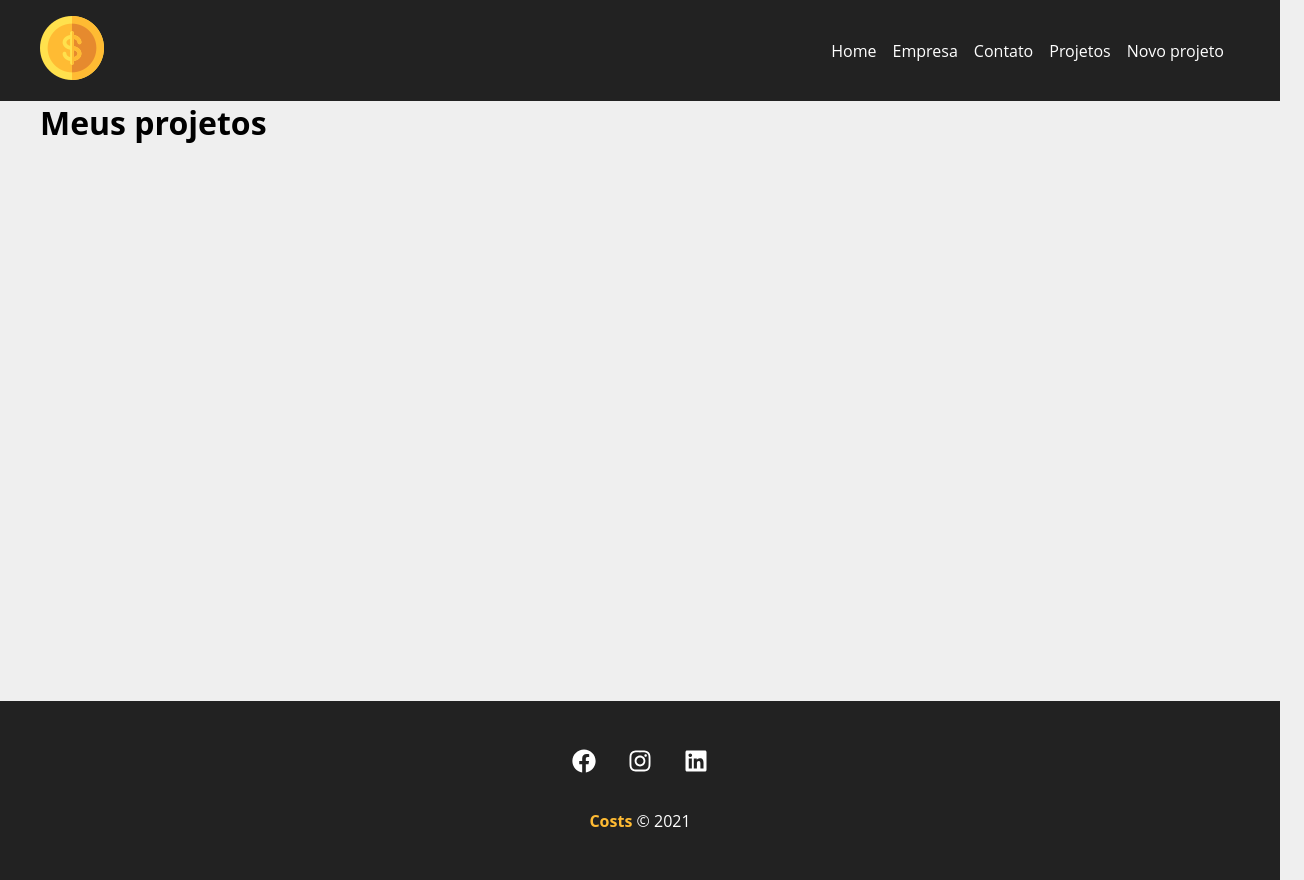
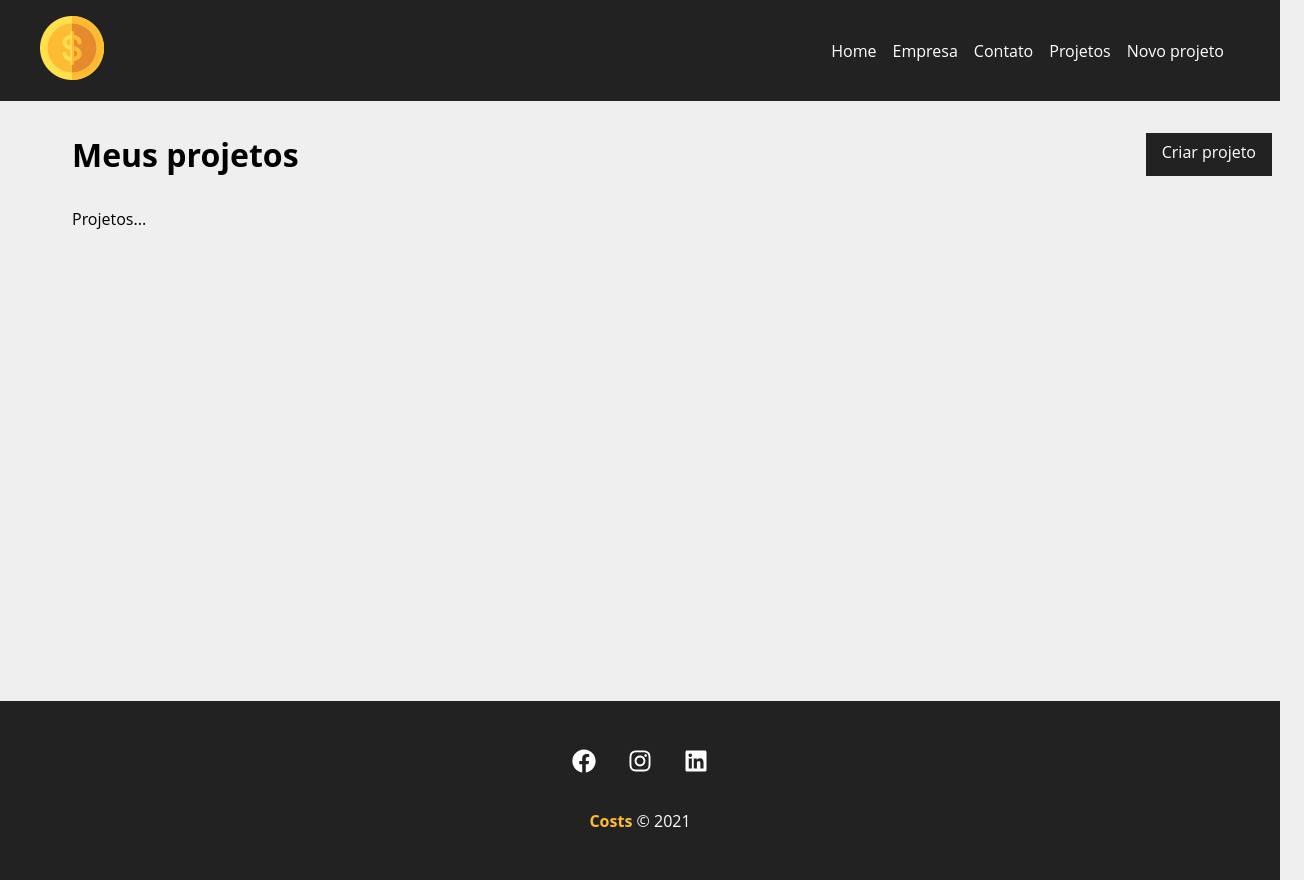
Before and after one commit to AndreRapela/costs, a React (Create React App) app: page /projects in a window 1280 px wide. Shown: the whole page, 1304 px wide, since content can reach past the window. Built offline with nearby package versions, Linux system fonts and the light colour scheme.

Commit message:
Criação de dashboard

```diff
--- a/src/components/pages/Projects.js
+++ b/src/components/pages/Projects.js
@@ -1,5 +1,8 @@
 import Message from "../layout/Message"
 import { useLocation } from "react-router-dom"
+import styles from "./Projects.module.css"
+import Container from "../layout/Container"
+import LinkButton from "./LinkButton"
 
 function Projects(){
 
@@ -10,9 +13,15 @@
     }
 
     return(
-        <div>
-            <h1>Meus projetos</h1>
+        <div className={styles.project_container}>
+            <div className={styles.title_container}>
+                <h1>Meus projetos</h1>
+                <LinkButton to="/newproject" text="Criar projeto"/>
+            </div>
         {message && <Message type='success' msg={message}/>}
+        <Container customClass="start">
+            <p>Projetos...</p>
+        </Container>
         </div>
     )
 }
--- /dev/null
+++ b/src/components/pages/Projects.module.css
@@ -0,0 +1,9 @@
+.project_container{
+    padding: 2em;
+}
+
+.title_container{
+    display: flex;
+    justify-content: space-between;
+    margin-bottom: 2em;
+}
```
Also changed, not shown: src/components/pages/Company.module.css (added), src/components/pages/Contact.module.css (added).
